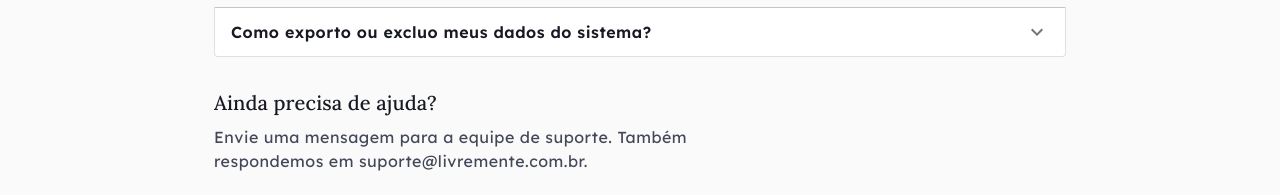
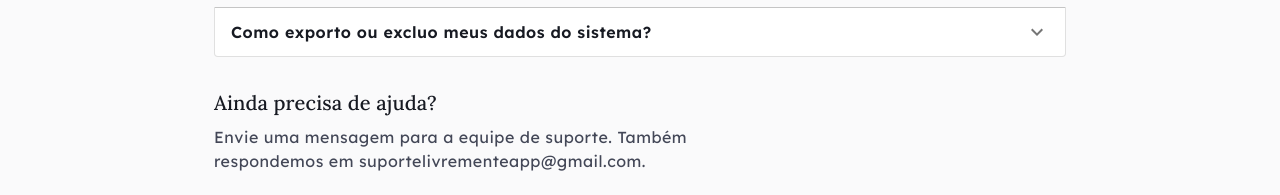
Before and after one commit to amandapellin/livremente, a React (Vite) app: page /suporte in a window 1280 px wide. Shown: the part 811-1006 px from the top of the page. Built offline with nearby package versions, Linux system fonts and the light colour scheme; no server answers.

Commit message:
fix(support): corrige e-mail de suporte exibido no formulario de contato

```diff
--- a/src/components/support/contact-form/index.tsx
+++ b/src/components/support/contact-form/index.tsx
@@ -7,7 +7,7 @@ import { contactSchema, initialContactForm, MESSAGE_MAX, type ContactForm } from
 import { sendContactMessage } from '@/utils/support'
 
 // E-mail alternativo exibido como fallback ao formulário.
-const SUPPORT_EMAIL = 'suporte@livremente.com.br'
+const SUPPORT_EMAIL = 'suportelivrementeapp@gmail.com'
 
 /**
  * Formulário de contato do Suporte (#84 — follow-up do front). Faz
```
